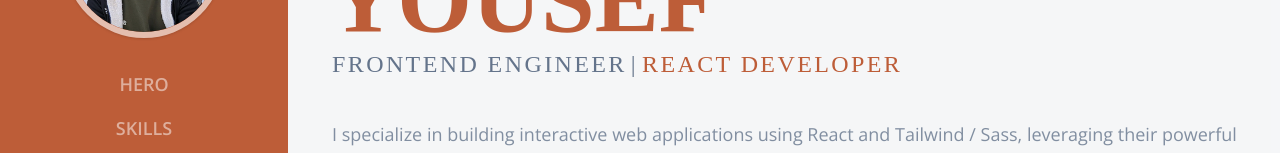
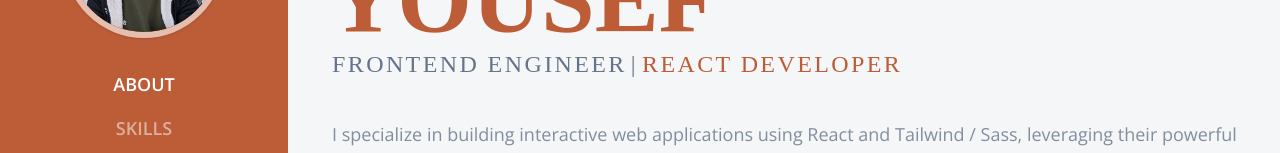
Before and after one commit to AbdelhamidYousef/Portfolio, a React (Vite) app: page / in a window 1280 px wide. Shown: the part 338-491 px from the top of the page. Built offline with nearby package versions, Linux system fonts and the light colour scheme; a web font is replaced by a local one.

Commit message:
Fixed Section Intersection Observer

```diff
--- a/src/App.jsx
+++ b/src/App.jsx
@@ -20,7 +20,7 @@
 
 // # HTML Content
 // Sidebar
-const sidebarLinks = ["hero", "skills", "projects", "contact"];
+const sidebarLinks = ["about", "skills", "projects", "contact"];
 const technologies = [
   { id: 1, title: "HTML", component: <Html /> },
   { id: 2, title: "CSS", component: <Css /> },
@@ -149,31 +149,30 @@
 ];
 
 const App = () => {
-  console.log(window.scrollY);
-
-  document.addEventListener("scroll", () => {
-    console.log(window.scrollY);
-  });
-
   const [isSidebarOpen, setIsSidebarOpen] = useState(false);
   const [activeSection, setActiveSection] = useState(null);
 
   const sectionRefs = useRef([]);
 
+  // Intersection Observer
   useEffect(() => {
-    // Callback
+    // Callback Function
     const intersectionHandler = ([entry]) => {
       if (entry.isIntersecting) setActiveSection(entry.target.id);
     };
 
+    // Options
+    const options = {
+      threshold: 0.5,
+    };
+
     // Observer
-    const observer = new IntersectionObserver(intersectionHandler, {});
+    const observer = new IntersectionObserver(intersectionHandler, options);
+
+    // Observing Sections
     sectionRefs.current.forEach((section) => {
       if (section) observer.observe(section);
     });
-
-    // Clean up
-    return observer.disconnect();
   }, [sectionRefs]);
 
   // Handler Functions
@@ -185,53 +184,6 @@
 
   return (
     <div className="flex">
-      {/* Sidebar Toggle Button */}
-      <button
-        onClick={() => setIsSidebarOpen(!isSidebarOpen)}
-        className="lg:hidden fixed left-5 top-5 w-12 h-12 rounded-full bg-slate-700/60 z-20 grid place-content-center hover:bg-slate-700/50 focus:outline-none focus:ring-2 focus:ring-slate-700/60 focus:ring-offset-2 transition-all duration-300"
-      >
-        <span className="w-5 h-5 flex items-center">
-          <svg
-            xmlns="http://www.w3.org/2000/svg"
-            viewBox="0 0 448 512"
-            fill="#f6f6f6"
-            className={`${isSidebarOpen ? "hidden" : "block"}`}
-          >
-            <path d="M0 96C0 78.3 14.3 64 32 64H416c17.7 0 32 14.3 32 32s-14.3 32-32 32H32C14.3 128 0 113.7 0 96zM0 256c0-17.7 14.3-32 32-32H416c17.7 0 32 14.3 32 32s-14.3 32-32 32H32c-17.7 0-32-14.3-32-32zM448 416c0 17.7-14.3 32-32 32H32c-17.7 0-32-14.3-32-32s14.3-32 32-32H416c17.7 0 32 14.3 32 32z" />
-          </svg>
-
-          <svg
-            xmlns="http://www.w3.org/2000/svg"
-            viewBox="0 0 384 512"
-            fill="#f6f6f6"
-            className={`${isSidebarOpen ? "block" : "hidden"}`}
-          >
-            <path d="M342.6 150.6c12.5-12.5 12.5-32.8 0-45.3s-32.8-12.5-45.3 0L192 210.7 86.6 105.4c-12.5-12.5-32.8-12.5-45.3 0s-12.5 32.8 0 45.3L146.7 256 41.4 361.4c-12.5 12.5-12.5 32.8 0 45.3s32.8 12.5 45.3 0L192 301.3 297.4 406.6c12.5 12.5 32.8 12.5 45.3 0s12.5-32.8 0-45.3L237.3 256 342.6 150.6z" />
-          </svg>
-        </span>
-      </button>
-
-      {/* To Top Button */}
-      <button
-        onClick={() => window.scrollTo({ top: 0, behavior: "smooth" })}
-        className="fixed right-5 bottom-5 sm:right-10 sm:bottom-6 w-10 h-10 sm:w-12 sm:h-12 rounded-full bg-primary-600 z-10 grid place-content-center hover:bg-opacity-75 focus:outline-none focus:ring-2 focus:ring-primary-600 focus:ring-offset-2 transition-all duration-300"
-      >
-        <span className="w-5 h-5 sm:w-6 sm:h-6 ">
-          <svg
-            xmlns="http://www.w3.org/2000/svg"
-            version="1.1"
-            viewBox="0 0 48 48"
-            width="100%"
-            height="100%"
-          >
-            <path
-              fill="#fff"
-              d="m25.989 46.22 3.661-32.985 4.925 2.88c1.5.874 3.07-1.013 1.943-2.33L25.169.542a1.539 1.539 0 0 0-2.335 0l-11.35 13.243c-1.133 1.317.443 3.203 1.937 2.33l4.931-2.874 3.657 32.979c.256 2.366 3.724 2.367 3.98 0z"
-            ></path>
-          </svg>
-        </span>
-      </button>
-
       {/* Sidebar */}
       <header
         className={`${
@@ -258,7 +210,7 @@
                 key={i}
                 className={`${
                   activeSection === link ? "text-white" : "text-white/50"
-                } hover:text-white mb-4 text-lg font-semibold uppercase`}
+                } hover:text-white mb-4 text-lg font-semibold uppercase text-white`}
               >
                 <a
                   href={`#${link}`}
@@ -279,10 +231,10 @@
           isSidebarOpen ? "ml-72" : "ml-0"
         } lg:ml-72 w-full bg-gray-100/80 px-5 lg:px-10 transition-all duration-1000 overflow-x-hidden divide-y-2`}
       >
-        {/* Hero Section */}
+        {/* About Section */}
         <section
           ref={(el) => sectionRefs.current.push(el)}
-          id="hero"
+          id="about"
           className="min-h-[40rem] h-screen grid content-center text-center xs:text-left animate-slideLeft"
         >
           <h1 className="mb-2 xs:mb-0 font-hero font-bold text-5xl xs:text-6xl sm:text-8xl text-slate-700 uppercase">
@@ -440,6 +392,53 @@
           className="h-screen"
         ></section>
       </main>
+
+      {/* Sidebar Toggle Button */}
+      <button
+        onClick={() => setIsSidebarOpen(!isSidebarOpen)}
+        className="lg:hidden fixed left-5 top-5 w-12 h-12 rounded-full bg-slate-700/60 z-20 grid place-content-center hover:bg-slate-700/50 focus:outline-none focus:ring-2 focus:ring-slate-700/60 focus:ring-offset-2 transition-all duration-300"
+      >
+        <span className="w-5 h-5 flex items-center">
+          <svg
+            xmlns="http://www.w3.org/2000/svg"
+            viewBox="0 0 448 512"
+            fill="#f6f6f6"
+            className={`${isSidebarOpen ? "hidden" : "block"}`}
+          >
+            <path d="M0 96C0 78.3 14.3 64 32 64H416c17.7 0 32 14.3 32 32s-14.3 32-32 32H32C14.3 128 0 113.7 0 96zM0 256c0-17.7 14.3-32 32-32H416c17.7 0 32 14.3 32 32s-14.3 32-32 32H32c-17.7 0-32-14.3-32-32zM448 416c0 17.7-14.3 32-32 32H32c-17.7 0-32-14.3-32-32s14.3-32 32-32H416c17.7 0 32 14.3 32 32z" />
+          </svg>
+
+          <svg
+            xmlns="http://www.w3.org/2000/svg"
+            viewBox="0 0 384 512"
+            fill="#f6f6f6"
+            className={`${isSidebarOpen ? "block" : "hidden"}`}
+          >
+            <path d="M342.6 150.6c12.5-12.5 12.5-32.8 0-45.3s-32.8-12.5-45.3 0L192 210.7 86.6 105.4c-12.5-12.5-32.8-12.5-45.3 0s-12.5 32.8 0 45.3L146.7 256 41.4 361.4c-12.5 12.5-12.5 32.8 0 45.3s32.8 12.5 45.3 0L192 301.3 297.4 406.6c12.5 12.5 32.8 12.5 45.3 0s12.5-32.8 0-45.3L237.3 256 342.6 150.6z" />
+          </svg>
+        </span>
+      </button>
+
+      {/* To Top Button */}
+      <button
+        onClick={() => window.scrollTo({ top: 0, behavior: "smooth" })}
+        className="fixed right-5 bottom-5 sm:right-10 sm:bottom-6 w-10 h-10 sm:w-12 sm:h-12 rounded-full bg-primary-600 z-10 grid place-content-center hover:bg-opacity-75 focus:outline-none focus:ring-2 focus:ring-primary-600 focus:ring-offset-2 transition-all duration-300"
+      >
+        <span className="w-5 h-5 sm:w-6 sm:h-6 ">
+          <svg
+            xmlns="http://www.w3.org/2000/svg"
+            version="1.1"
+            viewBox="0 0 48 48"
+            width="100%"
+            height="100%"
+          >
+            <path
+              fill="#fff"
+              d="m25.989 46.22 3.661-32.985 4.925 2.88c1.5.874 3.07-1.013 1.943-2.33L25.169.542a1.539 1.539 0 0 0-2.335 0l-11.35 13.243c-1.133 1.317.443 3.203 1.937 2.33l4.931-2.874 3.657 32.979c.256 2.366 3.724 2.367 3.98 0z"
+            ></path>
+          </svg>
+        </span>
+      </button>
     </div>
   );
 };
```
